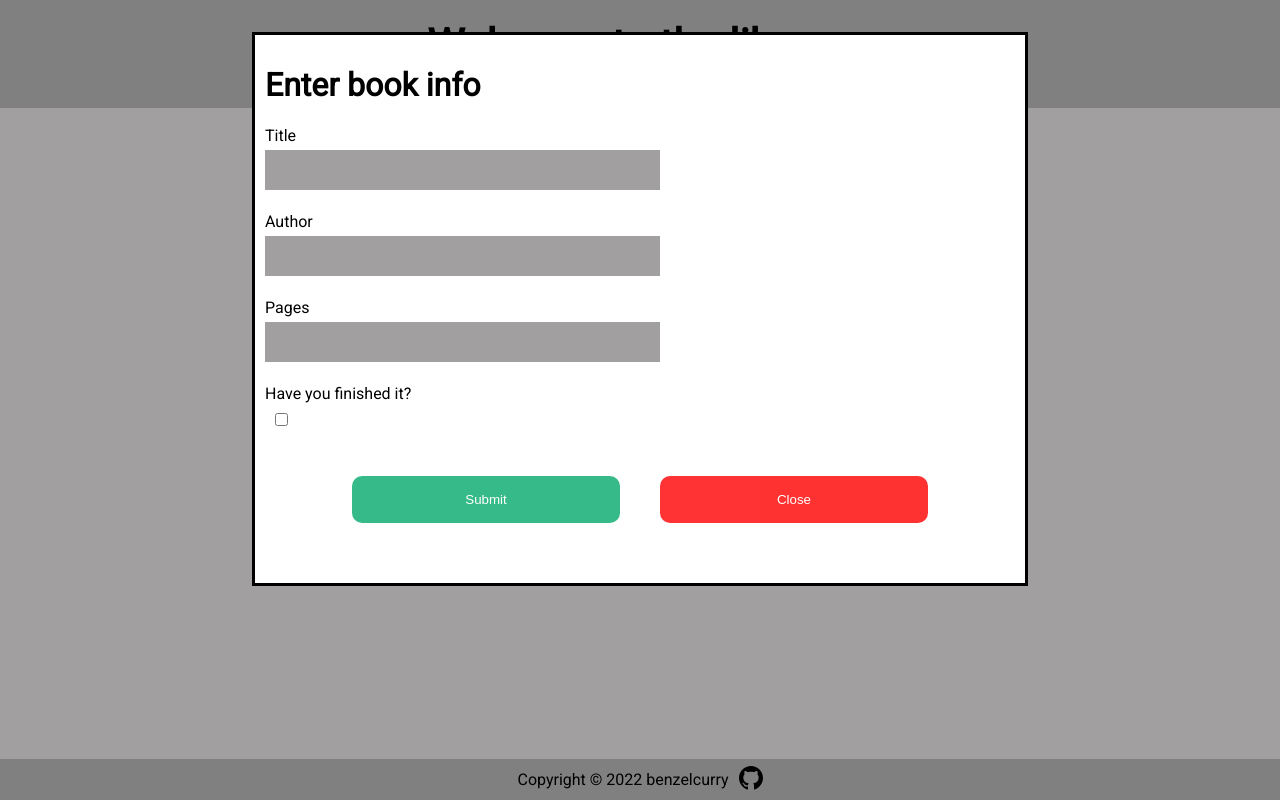
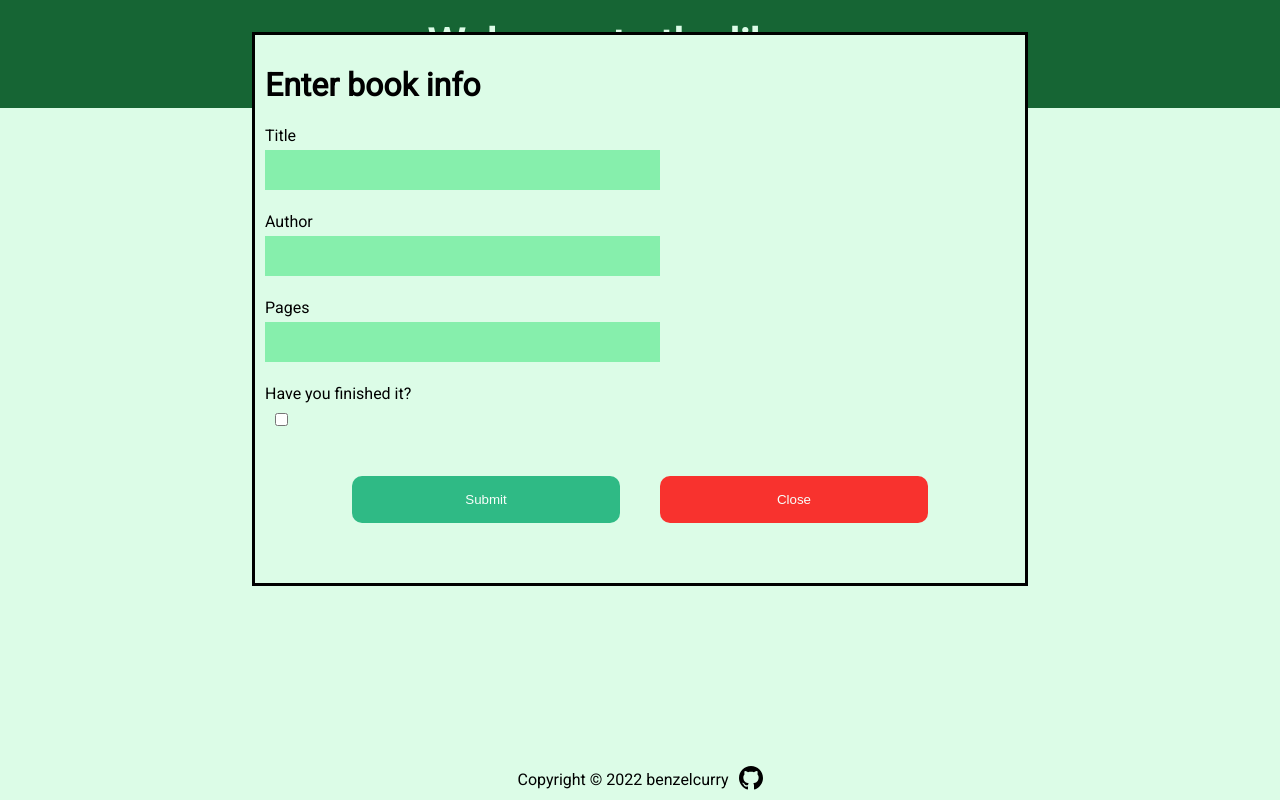
Before and after one commit to benzelcurry/library, a plain HTML site: page index.html in a window 1280 px wide. Both pictures are taken after a click on the button "+ Add Book". Drawn offline with Linux system fonts and the light colour scheme.

Commit message:
Change styling

```diff
--- a/script.js
+++ b/script.js
@@ -111,6 +111,8 @@ function createBook(title, author, pages, read) {
         if (bookTitle.value == "" || bookAuthor.value == "" || bookPages.value == "") {
             alert("Please fill out all fields before submitting");
             return false;
+        } else {
+            return true;
         }
     }
 
--- a/style.css
+++ b/style.css
@@ -12,7 +12,8 @@ body {
 /* header */
 
 .header {
-    background-color: #808080;
+    background-color: #166534;
+    color: #dcfce7;
     display: grid;
     align-items: center;
     justify-items: center;
@@ -31,7 +32,7 @@ body {
 /* main content */
 
 .main {
-    background-color: #a19f9f;
+    background-color: #dcfce7;
     display: grid;
     grid-template-rows: 1fr 4fr;
 }
@@ -46,18 +47,19 @@ button.add {
     border: none;
     border-radius: 10px;
     padding: 10px;
-    background-color: #a19f9f;
+    background-color: #166534;
+    color: #dcfce7;
     font-size: 24px;
     font-weight: bold;
 }
 
 button.add:hover {
-    background-color: #868383;
+    background-color: #20964d;
     cursor: pointer;
 }
 
 button.add:active {
-    background-color: #8f8c8c;
+    background-color: #2ac566;
 }
 
 .cards {
@@ -73,8 +75,8 @@ button.add:active {
     width: 300px;
     display: grid;
     border-radius: 10px;
-    background-color: #fff;
-    border: solid 2px #808080;
+    background-color: #f0fdf4;
+    border: solid 2px #166534;
     display: grid;
     padding: 10px;
     align-items: center;
@@ -83,7 +85,7 @@ button.add:active {
 /* footer */
 
 .footer {
-    background-color: #808080;
+    background-color: #dcfce7;
     display: flex;
     align-items: center;
     justify-content: center;
@@ -114,7 +116,7 @@ button.add:active {
   display: grid;
   width: 750px;
   padding: 10px;
-  background-color: white;
+  background-color: #dcfce7;
 }
 
 /* input fields */
@@ -124,19 +126,13 @@ input[type=text], input[type=number] {
   padding: 0 10px 0 10px;
   margin: 5px 0 22px 0;
   border: none;
-  background: #a19f9f;
+  background: #86efac;
   font-size: 16px;
 }
 
 input[type=checkbox] {
     justify-self: start;
     margin: 10px;
-}
-
-/* When the inputs get focus, do something */
-.form-container input[type=text]:focus {
-  background-color: #ddd;
-  outline: none;
 }
 
 /* Set a style for the submit button */
```
